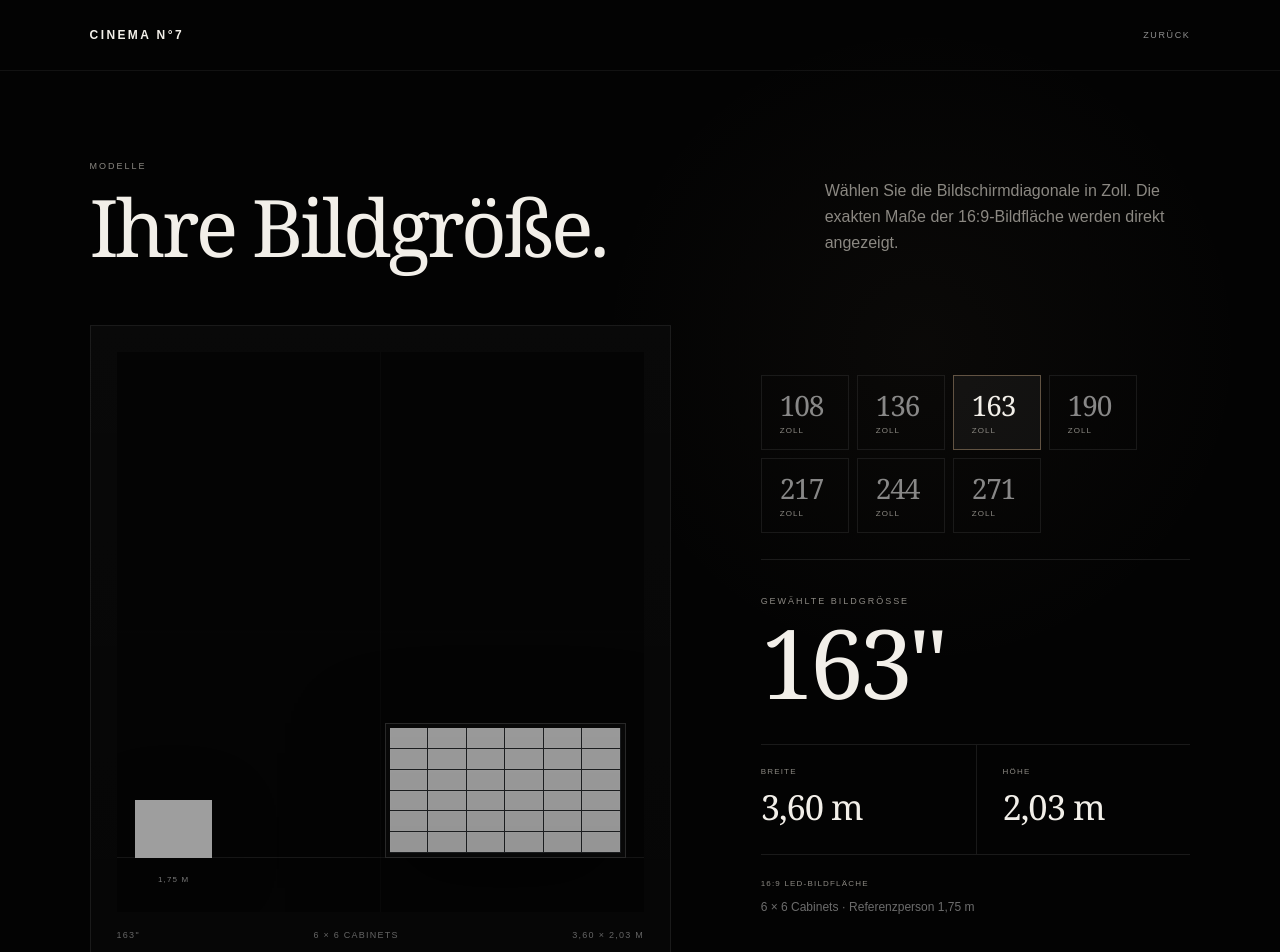
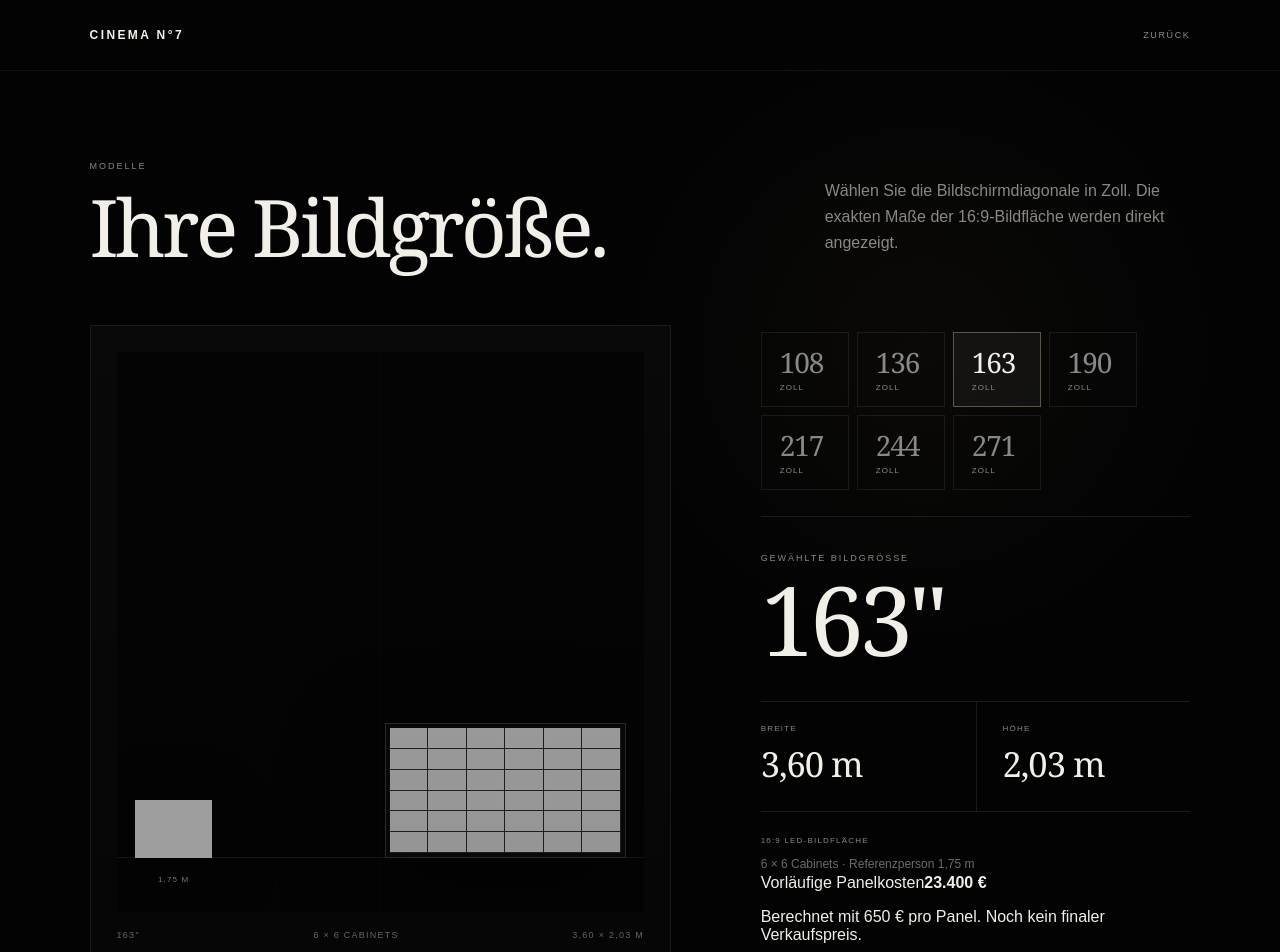
Before and after one commit to dennis-glaser-coder/cinema-n7, a Next.js app: page /produkte in a window 1280 px wide. Shown: the top 952 px of the page. Built offline with nearby package versions, Linux system fonts and the light colour scheme; grey boxes are pictures that could not be loaded.

Commit message:
Show temporary panel cost in configurator

```diff
--- a/app/produkte/page.tsx
+++ b/app/produkte/page.tsx
@@ -2,7 +2,7 @@
 
 import { CSSProperties, useEffect, useMemo, useRef, useState } from "react";
 import gsap from "gsap";
-import { cinemaModels, formatMeters } from "../../lib/cinema-products";
+import { cinemaModels, formatEuro, formatMeters } from "../../lib/cinema-products";
 
 const PERSON_HEIGHT_M = 1.75;
 const MAX_WALL_WIDTH_M = cinemaModels[cinemaModels.length - 1].widthM;
@@ -134,6 +134,12 @@ export default function ProductsPage() {
                 Referenzperson 1,75 m
               </p>
             </div>
+
+            <div className="selected-price-v2">
+              <span>Vorläufige Panelkosten</span>
+              <strong>{formatEuro(selected.panelCostEur)}</strong>
+              <p>Berechnet mit 650 € pro Panel. Noch kein finaler Verkaufspreis.</p>
+            </div>
           </div>
         </div>
       </section>
```
